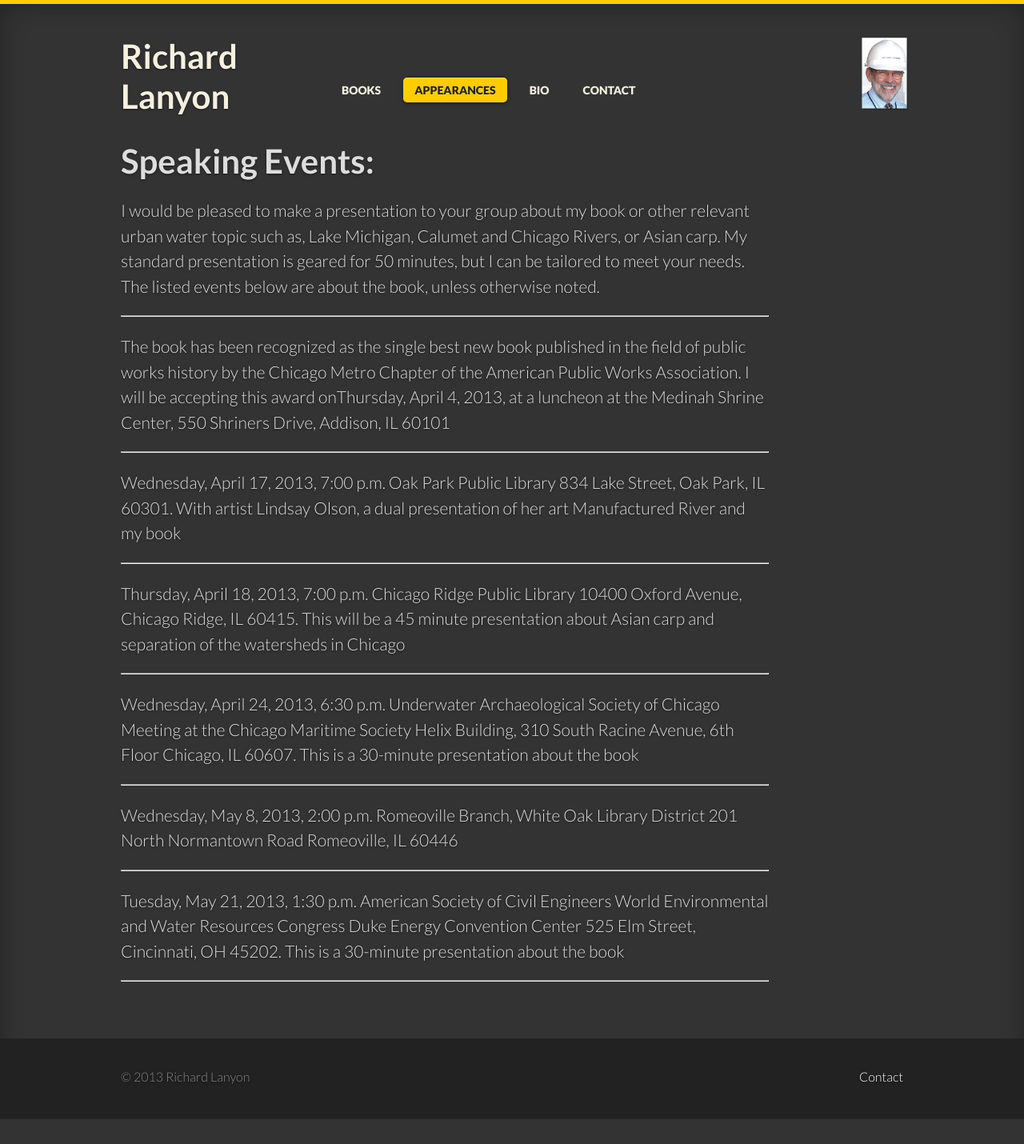
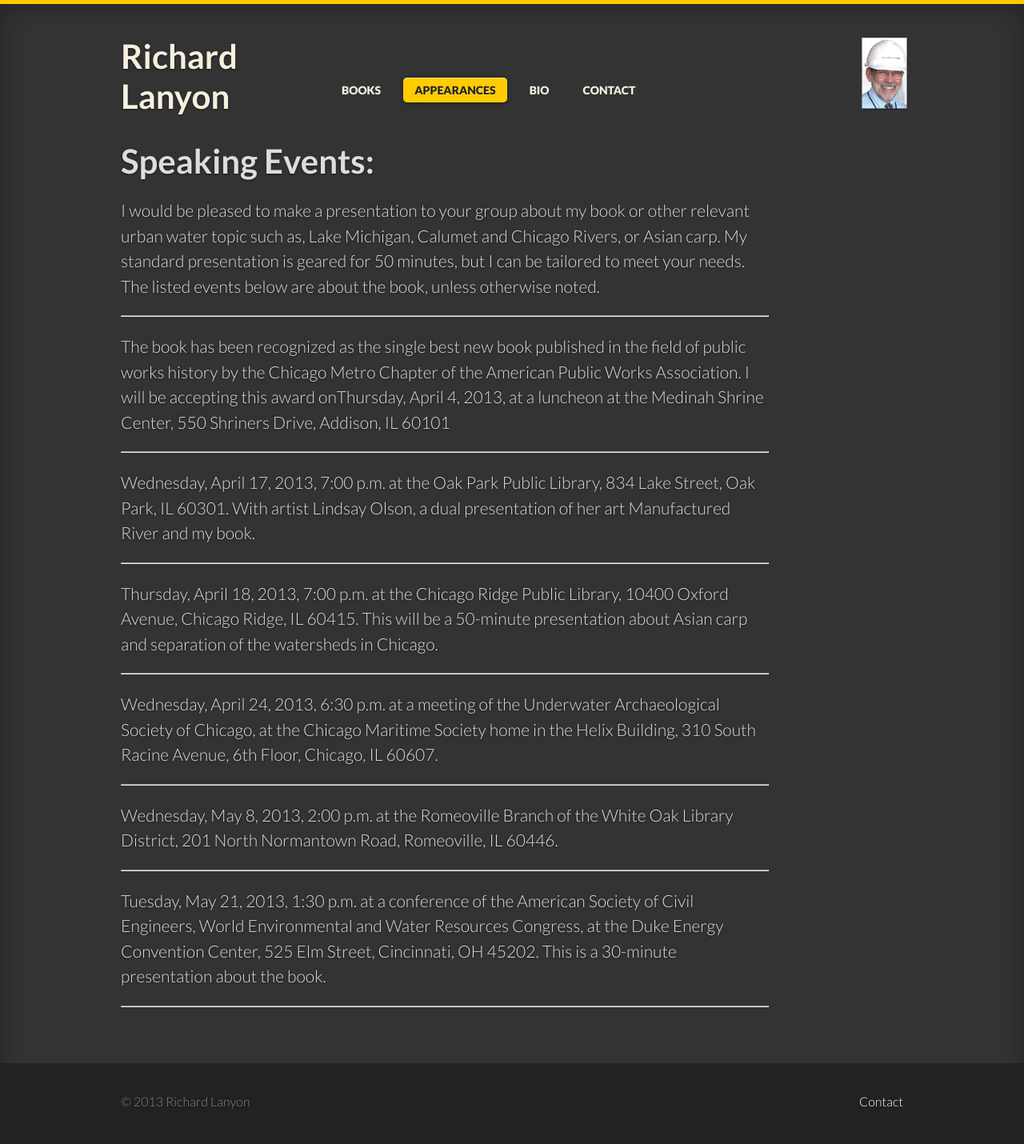
Before and after one commit to LanyonM/lanyonspeaks, a Jekyll site: the page built from _posts/2013-01-01-speaking.md, in a window 1280 px wide. Shown: the whole page at 80% size. Built offline with Jekyll 4.4.1, drawn with Linux system fonts in a browser that asks for light colours; some web fonts are replaced; before the commit the page ends 1399 px from its top, so only the background shows below that.

Commit message:
Update 2013-01-01-speaking.md

```diff
--- a/_posts/2013-01-01-speaking.md
+++ b/_posts/2013-01-01-speaking.md
@@ -14,43 +14,23 @@ The book has been recognized as the single best new book published in the field
 
 ---
 
-Wednesday, April 17, 2013, 7:00 p.m.
-Oak Park Public Library
-834 Lake Street, Oak Park, IL 60301.
-With artist Lindsay Olson, a dual presentation
-of her art Manufactured River and my book
+Wednesday, April 17, 2013, 7:00 p.m. at the Oak Park Public Library, 834 Lake Street, Oak Park, IL 60301. With artist Lindsay Olson, a dual presentation of her art Manufactured River and my book.
 
 ----
 
-Thursday, April 18, 2013, 7:00 p.m.
-Chicago Ridge Public Library
-10400 Oxford Avenue, Chicago Ridge, IL 60415.
-This will be a 45 minute presentation about Asian
-carp and separation of the watersheds in Chicago
+Thursday, April 18, 2013, 7:00 p.m. at the Chicago Ridge Public Library, 10400 Oxford Avenue, Chicago Ridge, IL 60415. This will be a 50-minute presentation about Asian carp and separation of the watersheds in Chicago.
 
 ----
 
-Wednesday, April 24, 2013, 6:30 p.m.
-Underwater Archaeological Society of Chicago
-Meeting at the Chicago Maritime Society
-Helix Building, 310 South Racine Avenue, 6th Floor
-Chicago, IL 60607.
-This is a 30-minute presentation about the book
+Wednesday, April 24, 2013, 6:30 p.m. at a meeting of the Underwater Archaeological Society of Chicago, at the Chicago Maritime Society home in the Helix Building, 310 South Racine Avenue, 6th Floor, Chicago, IL 60607.
+
 
 ----
 
-Wednesday, May 8, 2013, 2:00 p.m.
-Romeoville Branch, White Oak Library District
-201 North Normantown Road
-Romeoville, IL 60446
+Wednesday, May 8, 2013, 2:00 p.m. at the Romeoville Branch of the White Oak Library District, 201 North Normantown Road, Romeoville, IL 60446.
 
 ----
 
-Tuesday, May 21, 2013, 1:30 p.m.
-American Society of Civil Engineers
-World Environmental and Water Resources Congress
-Duke Energy Convention Center
-525 Elm Street, Cincinnati, OH 45202.
-This is a 30-minute presentation about the book
+Tuesday, May 21, 2013, 1:30 p.m. at a conference of the American Society of Civil Engineers, World Environmental and Water Resources Congress, at the Duke Energy Convention Center, 525 Elm Street, Cincinnati, OH 45202. This is a 30-minute presentation about the book.
 
 ----
```
